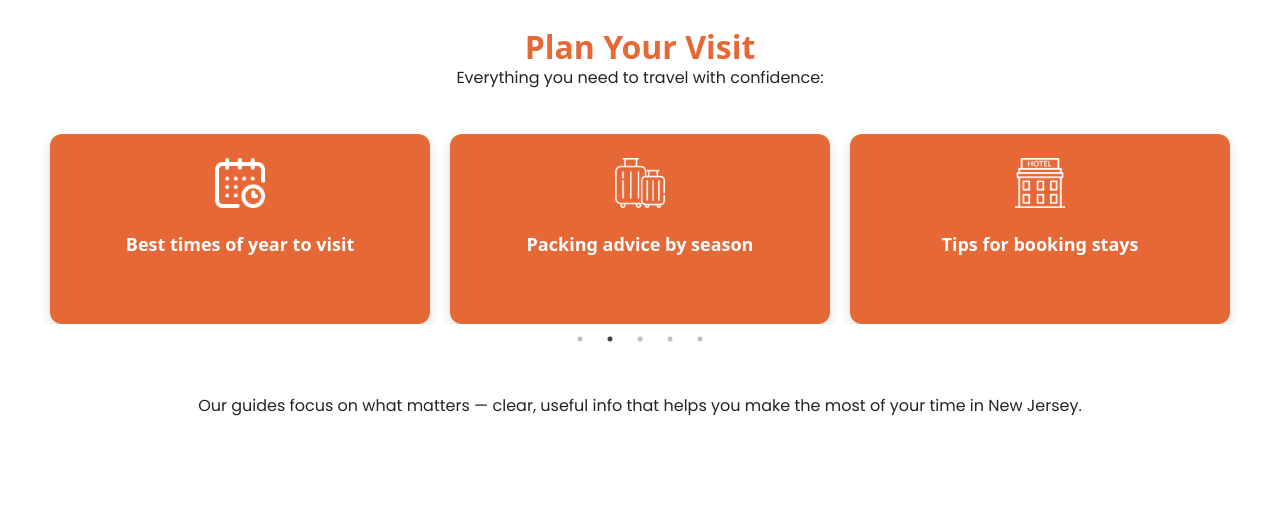
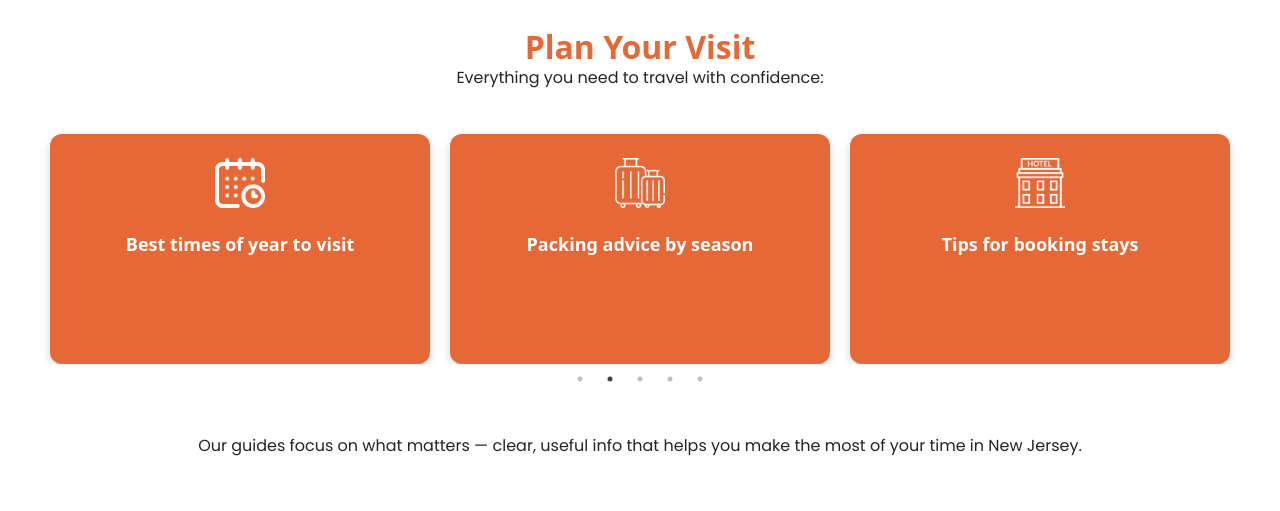
Before and after one commit to poojasharma122/Waypayr, a plain HTML site: page index.html in a window 1280 px wide. Shown: the part 2980-3491 px from the top of the page. Drawn offline with nearby package versions, Linux system fonts and the light colour scheme; a web font is replaced by a local one.

Commit message:
first commit

```diff
--- a/assets/css/styles.css
+++ b/assets/css/styles.css
@@ -505,7 +505,7 @@ nav li a {
     border: none;
     border-radius: 12px;
     box-shadow: 0 4px 12px rgba(0, 0, 0, 0.15);
-    min-height: 190px;
+    min-height: 230px;
 }
 
 .icon-img {
```
